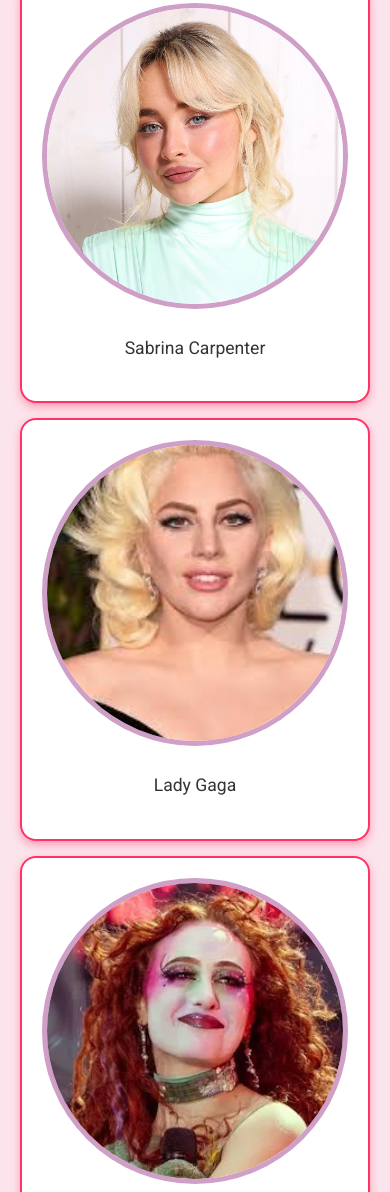
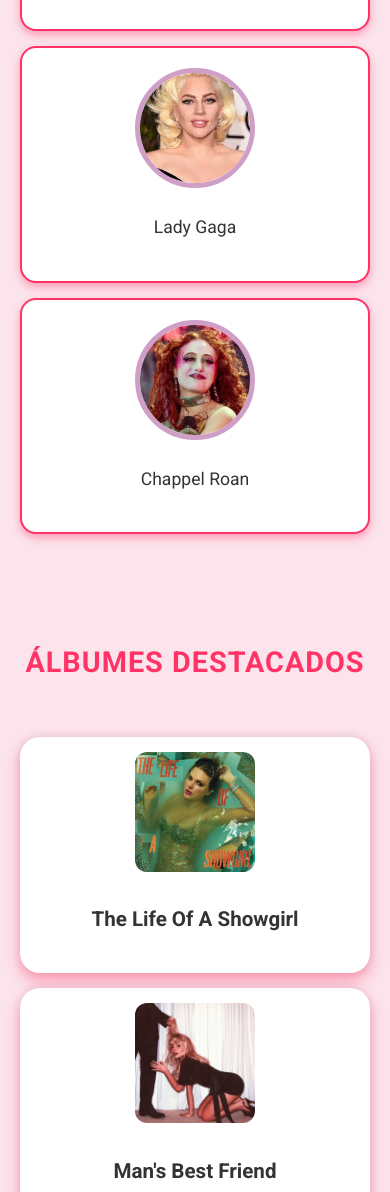
Before and after one commit to Samm2904/sitio-pops-up, a plain HTML site: page index.html in a window 390 px wide. Shown: the part 1621-2813 px from the top of the page. Drawn offline with Linux system fonts and the light colour scheme.

Commit message:
Update styles.css

```diff
--- a/styles.css
+++ b/styles.css
@@ -127,6 +127,7 @@ footer {
     text-align: center;
 }
 
+
 .artista {
     background-color: white;
     border-radius: 16px;
@@ -137,19 +138,20 @@ footer {
     transition: transform 0.3s;
 }
 
-.artista:hover {
-    transform: scale(1.05);
-}
-
 .artista img {
     width: 100%;
-    max-width: 100%;
-    aspect-ratio: 1 / 1;
-    object-fit: cover;
-    border-radius: 50%;
+    max-width: 180px;   /* ancho máximo en desktop */
+    height: 180px;      /* fuerza altura cuadrada */
+    object-fit: cover;  /* recorta y centra la imagen */
+    border-radius: 50%; /* círculo perfecto */
     margin: 0 auto 25px auto;
     display: block;
     border: 5px solid var(--color-accent);
+    transition: transform 0.3s ease;
+}
+
+.artista:hover img {
+    transform: scale(1.05);
 }
 
 .album {
@@ -162,14 +164,16 @@ footer {
     transition: transform 0.3s ease-in-out;
 }
 
-.album:hover {
-    transform: translateY(-5px) scale(1.02);
+.album img {
+    width: 100%;
+    height: 180px;      /* altura uniforme para todos */
+    object-fit: cover;  /* recorta y centra la imagen */
+    border-radius: 12px;
+    transition: transform 0.3s ease;
 }
 
-.album img {
-    width: 100%;
-    height: auto;
-    border-radius: 12px;
+.album:hover img {
+    transform: scale(1.03);
 }
 
 .albumes-list,
@@ -295,15 +299,16 @@ footer {
         font-size: 1.8rem;
     }
 
+    .artista img,
+    .album img {
+        max-width: 140px;
+        height: 140px;
+    }
     .albumes-list,
     .artistas-list {
         grid-template-columns: 1fr;
         padding: 20px 10px;
         gap: 15px;
-    }
-
-    .artista img {
-        max-width: 140px;
     }
 
     #inicio iframe {
@@ -327,12 +332,6 @@ footer {
     section {
         padding: 30px 10px;
     }
-
-    .album img,
-    .artista img {
-        max-width: 100%;
-        height: auto;
-    }
 }
 
 @media screen and (max-width: 480px) {
@@ -344,4 +343,9 @@ footer {
         padding: 14px;
         font-size: 0.98rem;
     }
+    .artista img,
+    .album img {
+        max-width: 120px;
+        height: 120px;
+    }
 }
```
